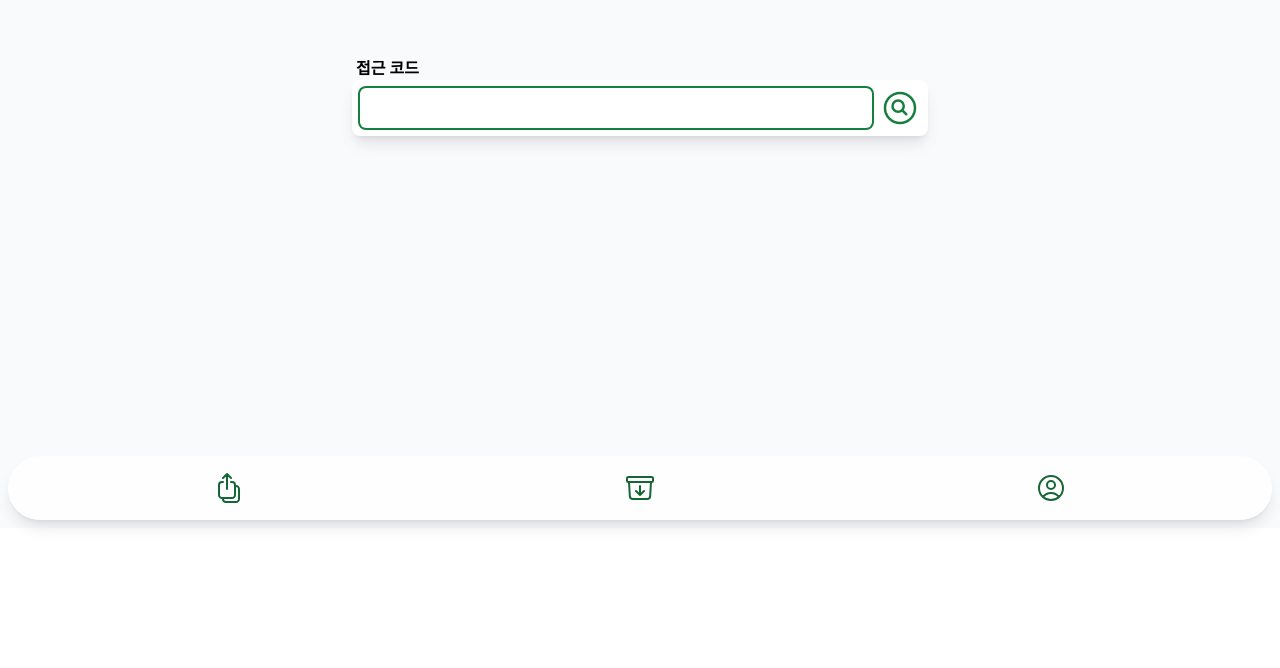
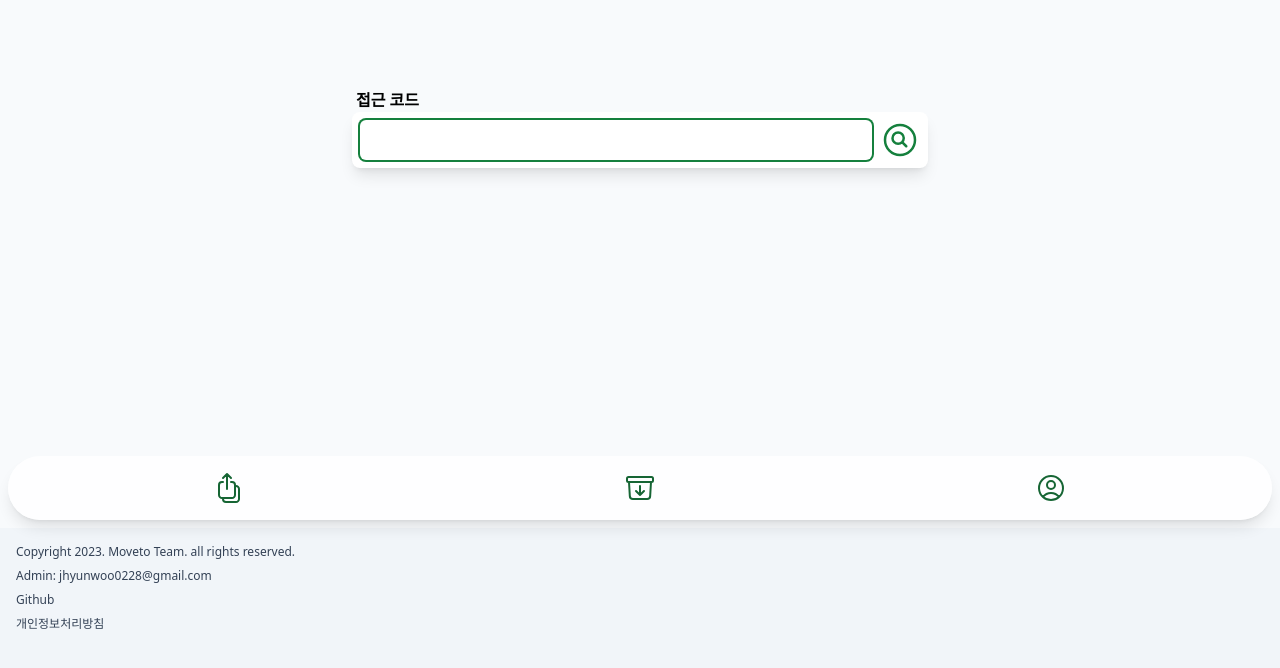
Before and after one commit to jhyunwoo/moveto-web, a Next.js app: page / in a window 1280 px wide. Shown: the part 272-940 px from the top of the page. Before the commit the page ends 800 px from the top, so only its background shows below. Built offline with nearby package versions, Linux system fonts and the light colour scheme.

Commit message:
add copyright

```diff
--- a/app/page.tsx
+++ b/app/page.tsx
@@ -2,6 +2,7 @@ import BottomBar from "@/components/BottomBar"
 import { Metadata } from "next"
 import SearchFile from "./SearchFile"
 import replaceAll from "@/lib/replaceAll"
+import Link from "next/link"
 
 export const runtime = "edge"
 
@@ -38,11 +39,21 @@ export async function generateMetadata({
 
 export default function Home() {
   return (
-    <div className='flex min-h-screen w-full flex-col items-center justify-center bg-slate-50 p-8 pb-24'>
-      <BottomBar />
-      <div className='flex w-full max-w-xl flex-col items-center justify-center'>
-        <div className='mr-auto pl-1 text-base font-bold '>접근 코드</div>
-        <SearchFile />
+    <div>
+      <div className='flex h-screen w-full flex-col items-center justify-center bg-slate-50 p-8'>
+        <BottomBar />
+        <div className='flex w-full max-w-xl flex-col items-center justify-center'>
+          <div className='mr-auto pl-1 text-base font-bold '>접근 코드</div>
+          <SearchFile />
+        </div>
+      </div>
+      <div className='itmes-start flex flex-col justify-center space-y-2 bg-slate-100 p-4 pb-20 text-xs text-slate-700'>
+        <div className=' text-slate-700'>
+          Copyright 2023. Moveto Team. all rights reserved.
+        </div>
+        <div>Admin: jhyunwoo0228@gmail.com</div>
+        <Link href={"https://github.com/jhyunwoo"}>Github</Link>
+        <Link href={"/privacy"}>개인정보처리방침</Link>
       </div>
     </div>
   )
--- a/app/upload/FileUpload.tsx
+++ b/app/upload/FileUpload.tsx
@@ -231,28 +231,6 @@ export default function FileUpload() {
           )
         }
 
-        while (errorLog.length > 0) {
-          for (let i = 0; i < errorLog.length; i += 1) {
-            let copiedPromises = [...uploadPromises]
-            uploadPromises[errorLog[i].part] = axios.put(
-              errorLog[i].url,
-              uploadFileInfo[errorLog[i].index][errorLog[i].part],
-              {
-                onUploadProgress(progressEvent) {
-                  if (!progressEvent.loaded) return
-                  setMultipartProgress({
-                    index: errorLog[i].index,
-                    part: errorLog[i].part,
-                    value: progressEvent.loaded,
-                  })
-                },
-              }
-            )
-            uploadPromises = copiedPromises
-            errorLog = errorLog.filter((value) => value !== errorLog[i])
-          }
-        }
-
         const res = await Promise.all(uploadPromises)
 
         const etags = []
--- a/package.json
+++ b/package.json
@@ -40,7 +40,7 @@
     "eslint-config-prettier": "^8.8.0",
     "prettier": "^3.0.0",
     "prettier-plugin-tailwindcss": "^0.4.1",
-    "prisma": "^5.0.0",
+    "prisma": "^5.1.0",
     "webpack": "^5.88.2"
   }
 }
```
Also changed, not shown: public/images/github-mark.svg (added), 1 other file (tests, documents, lock files or other folders).
